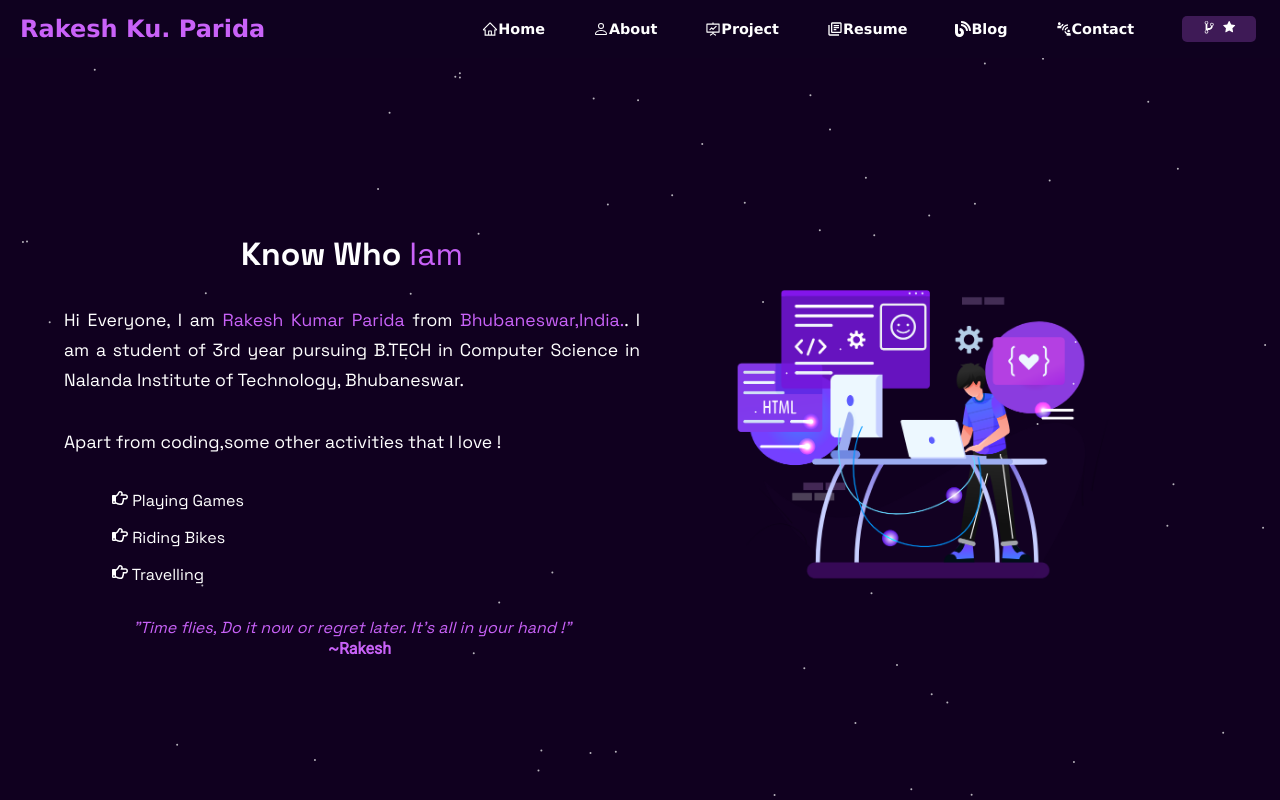
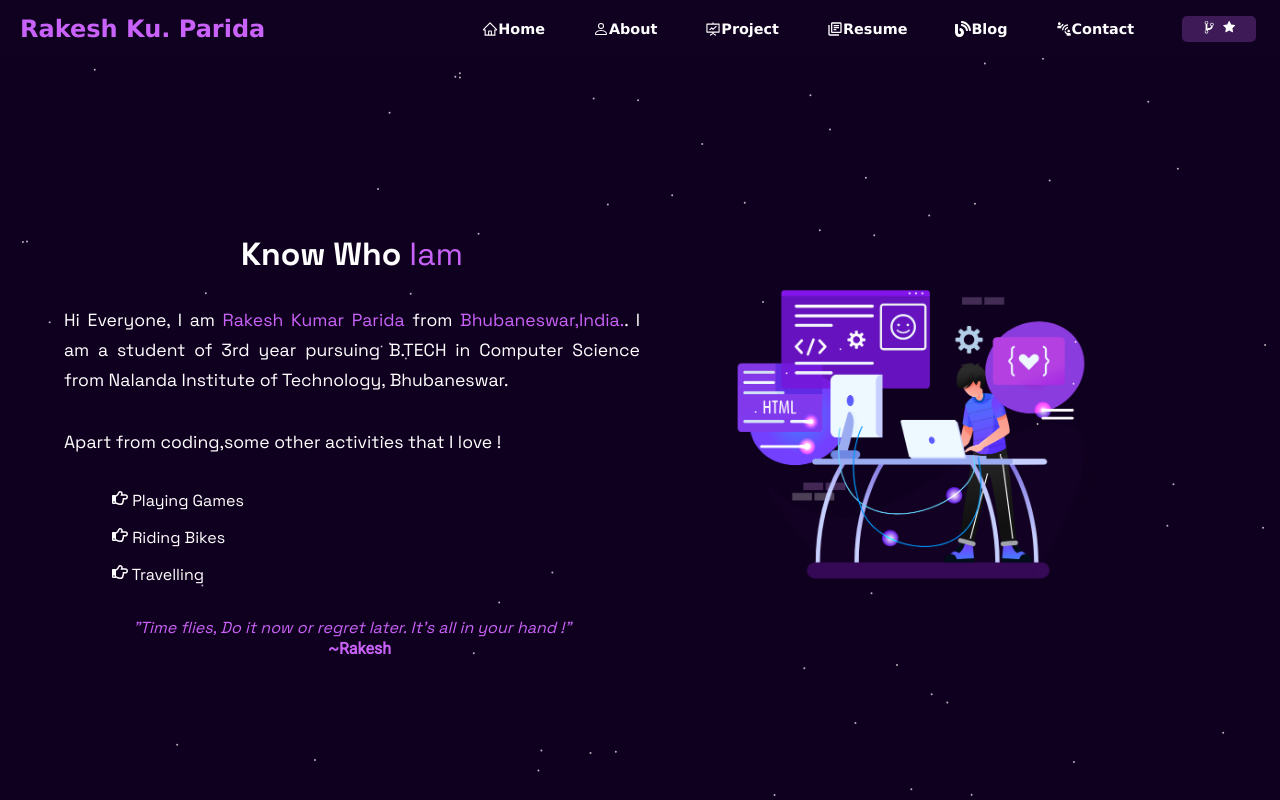
Before and after one commit to Rakesh-99/Portfolio, a React (Create React App) app: page /about in a window 1280 px wide. Shown: the top 800 px of the page. Built offline with nearby package versions, Linux system fonts and the light colour scheme.

Commit message:
minor change

```diff
--- a/src/Components/About/About.js
+++ b/src/Components/About/About.js
@@ -32,7 +32,7 @@ const About = () => {
 
                     <h2 className='myInfo'>
                         Hi Everyone, I am <span className='clr'>Rakesh Kumar Parida</span> from <span className='clr'>Bhubaneswar,India.</span>.
-                        I am a student of 3rd year pursuing B.TECH in Computer Science in Nalanda Institute of Technology, Bhubaneswar.
+                        I am a student of 3rd year pursuing B.TECH in Computer Science from Nalanda Institute of Technology, Bhubaneswar.
                     </h2>
 
                     <h2 className='myInfo'>Apart from coding,some other activities that I love !</h2>
```
